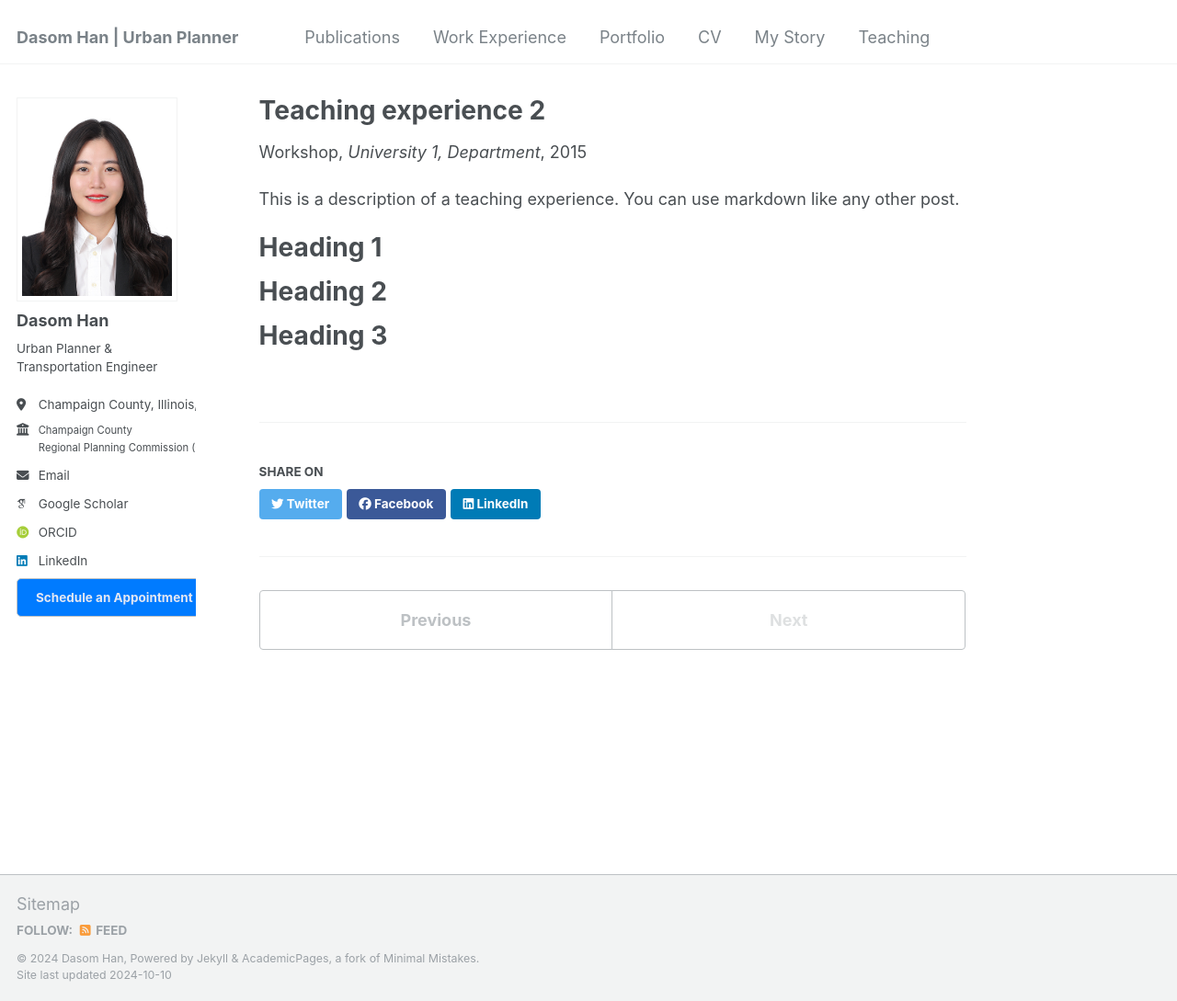
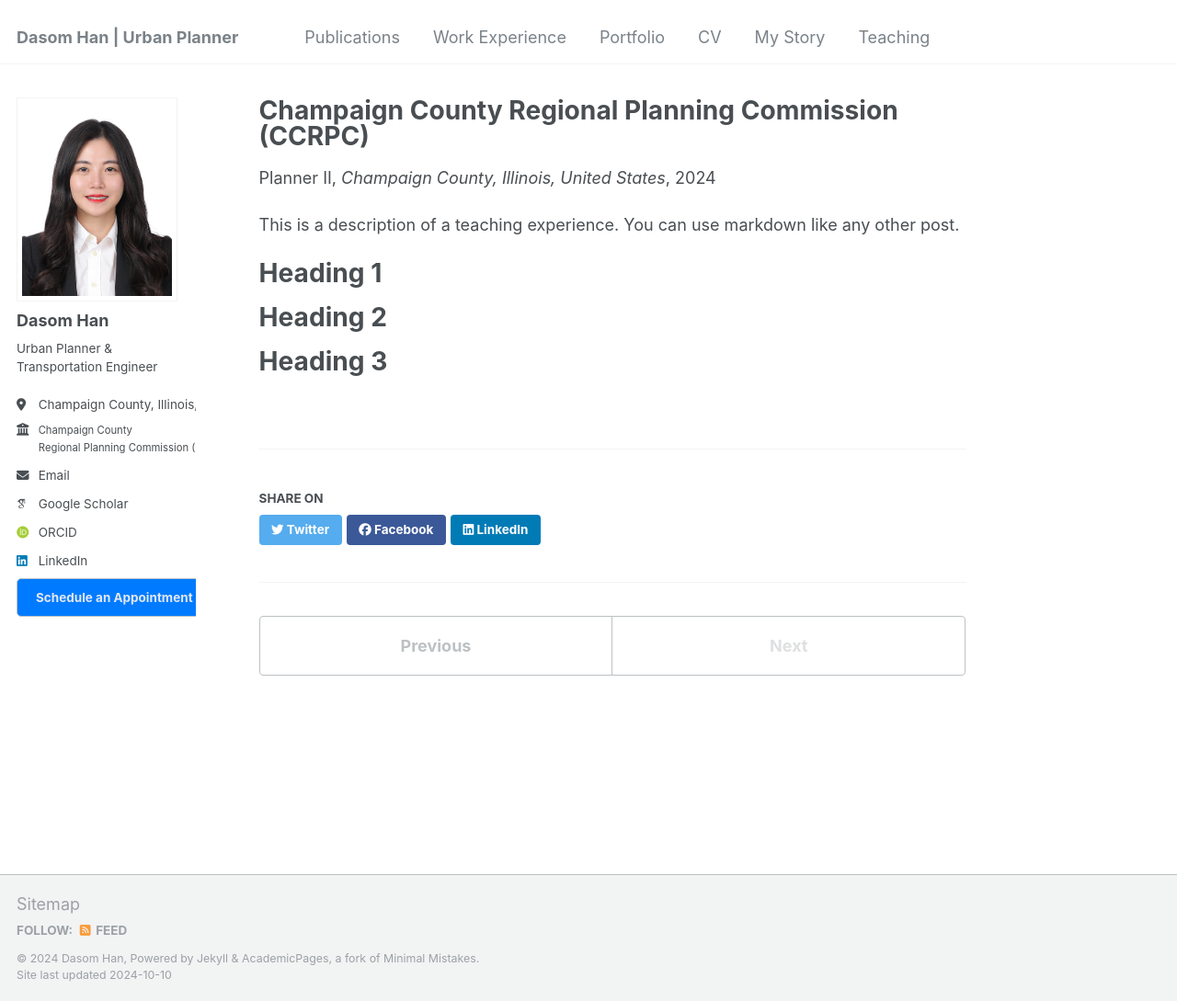
Before and after one commit to dasomh/dasomh.github.io, a Jekyll site: the page built from _teaching/2015-spring-teaching-2.md, in a window 1280 px wide and 1089 px high. Shown: the whole window at 92% size. Built offline with Jekyll 4.4.1, drawn with Linux system fonts in a browser that asks for light colours; some web fonts are replaced.

Commit message:
Update 2015-spring-teaching-2.md

```diff
--- a/_teaching/2015-spring-teaching-2.md
+++ b/_teaching/2015-spring-teaching-2.md
@@ -1,10 +1,10 @@
 ---
-title: "Teaching experience 2"
+title: "Champaign County Regional Planning Commission (CCRPC)"
 collection: teaching
-type: "Workshop"
+type: "Planner II"
 permalink: /teaching/2015-spring-teaching-1
-venue: "University 1, Department"
-date: 2015-01-01
+venue: "Champaign County, Illinois, United States"
+date: 2024-05-13 to Presnt
 location: "City, Country"
 ---
 
```
